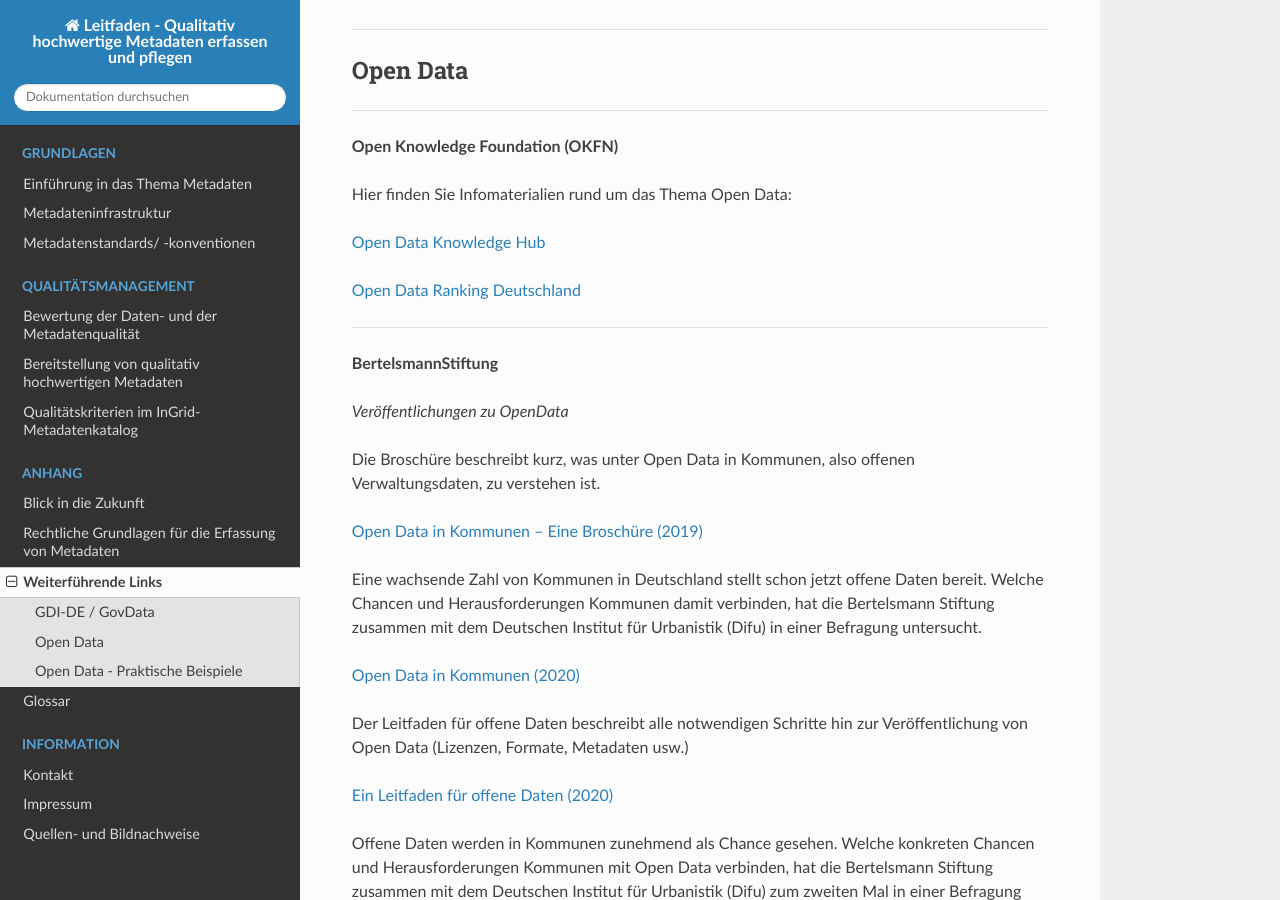
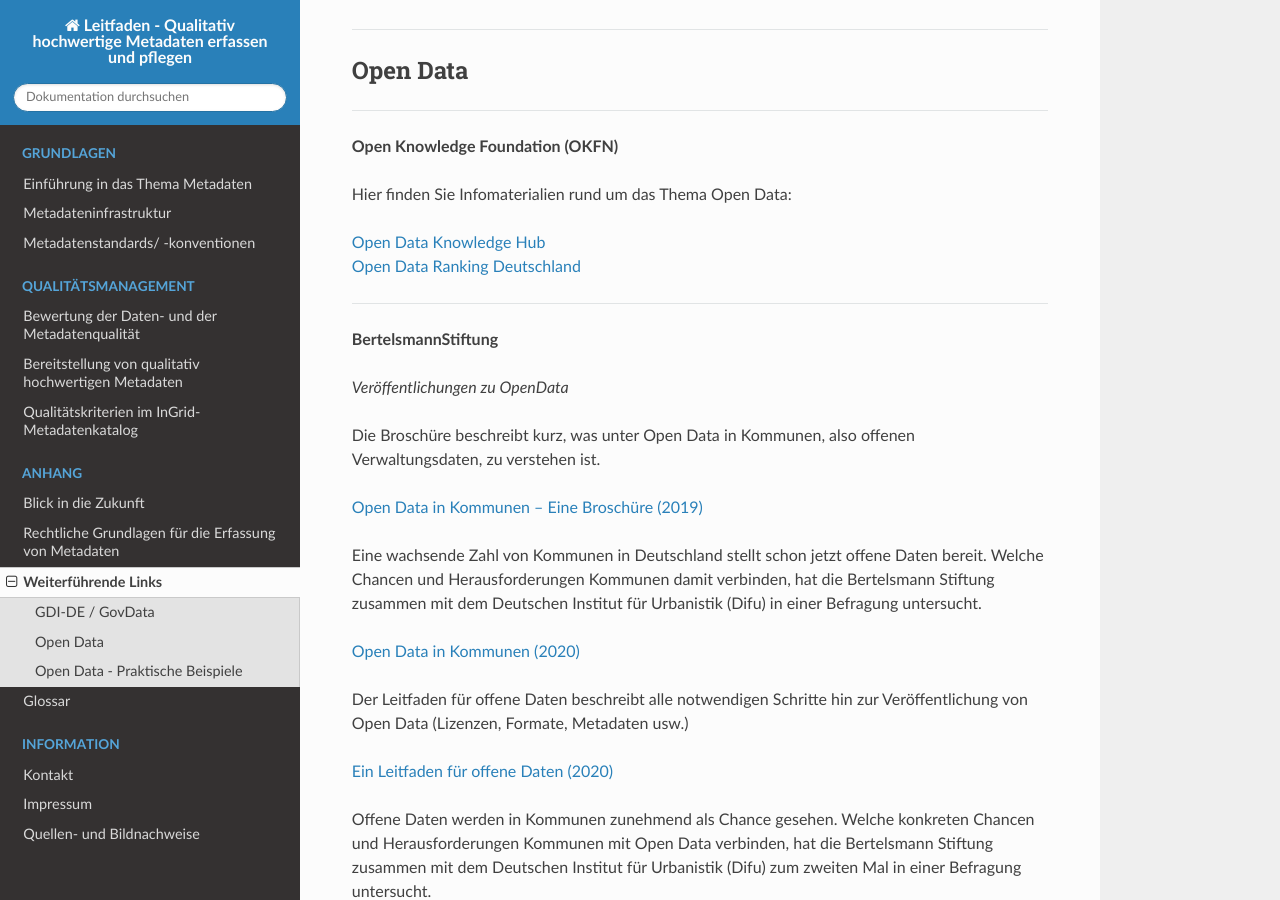
Before and after one commit to tomiwo/ingrid-mdk-st-high-quality-metadata, a Sphinx documentation site: the page built from docs/anhang/links.rst, in a window 1280 px wide and 900 px high, scrolled down 549 px. Built offline with Sphinx 7.4.7 and the Read the Docs theme 3.1.0, drawn with Linux system fonts in a browser that asks for light colours.

```diff
--- a/docs/anhang/links.rst
+++ b/docs/anhang/links.rst
@@ -35,10 +35,8 @@ Open Data
 Hier finden Sie Infomaterialien rund um das Thema Open Data:
 
 
-`Open Data Knowledge Hub <https://opendata.okfn.de>`_
-
-
-`Open Data Ranking Deutschland <https://opendataranking.de>`_
+| `Open Data Knowledge Hub <https://opendata.okfn.de>`_
+| `Open Data Ranking Deutschland <https://opendataranking.de>`_
 
 
 ------------------------------------------------------------------------------
```
